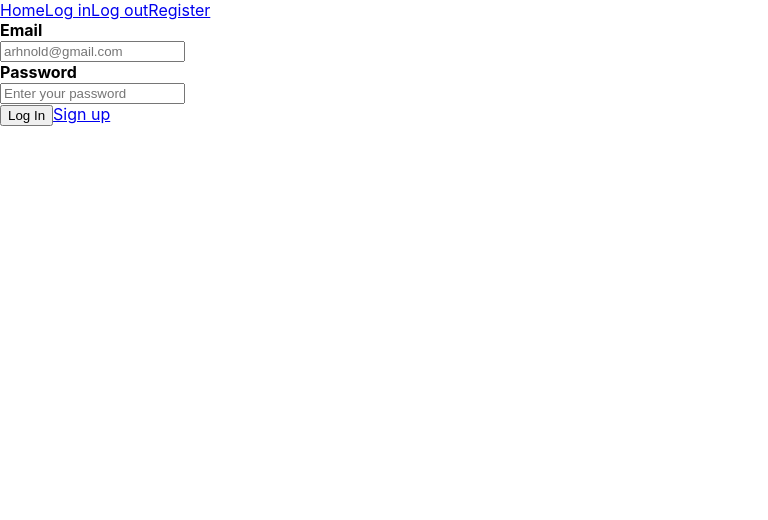
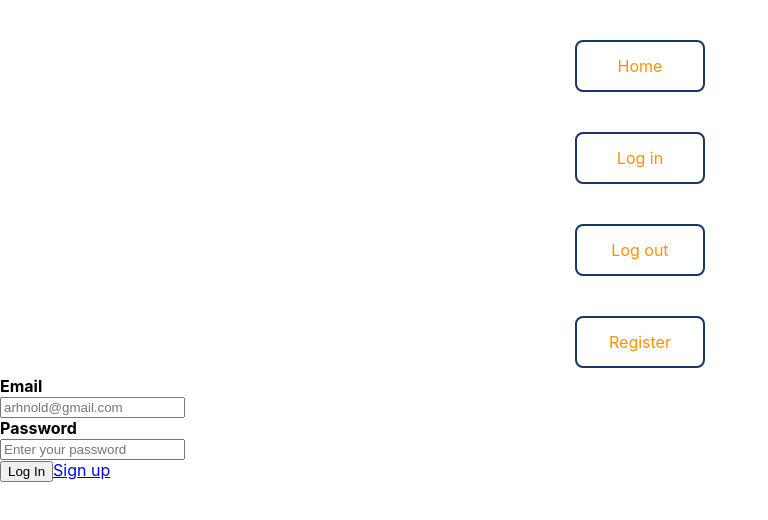
Before and after one commit to Enjoy3325/goit-react-hw-08-phonebook, a React (Create React App) app: page /goit-react-hw-08-phonebook/login in a window 1280 px wide. Shown: the top 520 px of the page, without its empty margins (0-768 px from the left). Built offline with nearby package versions, Linux system fonts and the light colour scheme.

Commit message:
logic fix, done

```diff
--- a/package.json
+++ b/package.json
@@ -4,6 +4,7 @@
   "private": true,
   "homepage": "https://Enjoy3325.github.io/goit-react-hw-08-phonebook/",
   "dependencies": {
+    "@chakra-ui/input": "^2.0.14",
     "@redux-devtools/extension": "^3.2.3",
     "@reduxjs/toolkit": "^1.9.1",
     "@testing-library/jest-dom": "^5.16.3",
--- a/src/components/App/App.jsx
+++ b/src/components/App/App.jsx
@@ -17,7 +17,7 @@ export const App = () => {
     if (selectorToken && !selectorName) {
       dispatch(currentUser());
     }
-  }, []);
+  }, [dispatch, selectorToken, selectorName]);
 
   return (
     <Routes>
--- a/src/components/AuthNav/AuthNav.jsx
+++ b/src/components/AuthNav/AuthNav.jsx
@@ -1,10 +1,10 @@
 import { NavLink } from 'react-router-dom';
-
+import { WrapperAuth } from './AuthNav.styled';
 export const AuthNav = () => {
   return (
-    <div>
+    <WrapperAuth>
       <NavLink to="/register">Register</NavLink>
       <NavLink to="/login">Log In</NavLink>
-    </div>
+    </WrapperAuth>
   );
 };
--- /dev/null
+++ b/src/components/AuthNav/AuthNav.styled.js
@@ -0,0 +1,5 @@
+import styled from 'styled-components';
+
+export const WrapperAuth = styled.div`
+  display: flex;
+`;
--- a/src/components/Header/Header.jsx
+++ b/src/components/Header/Header.jsx
@@ -1,6 +1,7 @@
 import { useDispatch } from 'react-redux';
-import { NavLink } from 'react-router-dom';
+import { LinkHeader } from './Header.styled';
 import { logoutUser } from 'redux/auth/authOperations';
+import { WrapperHeader } from './Header.styled';
 
 export const Header = () => {
   const dispatch = useDispatch();
@@ -8,18 +9,18 @@ export const Header = () => {
     dispatch(logoutUser());
   };
   return (
-    <div>
+    <WrapperHeader>
       <nav>
-        <NavLink to="/" end="true">
+        <LinkHeader to="/" end="true">
           Home
-        </NavLink>
-        <NavLink to="/login">Log in</NavLink>
-        <NavLink onClick={hendleLogout} to="/login">
+        </LinkHeader>
+        <LinkHeader to="/login">Log in</LinkHeader>
+        <LinkHeader onClick={hendleLogout} to="/login">
           Log out
-        </NavLink>
+        </LinkHeader>
 
-        <NavLink to="/register">Register</NavLink>
+        <LinkHeader to="/register">Register</LinkHeader>
       </nav>
-    </div>
+    </WrapperHeader>
   );
 };
--- /dev/null
+++ b/src/components/Header/Header.styled.js
@@ -0,0 +1,40 @@
+import styled from 'styled-components';
+import { NavLink } from 'react-router-dom';
+
+export const WrapperHeader = styled.div`
+  display: flex;
+  flex-direction: row;
+  width: 100%;
+  justify-content: space-around;
+  align-items: center;
+
+  /* margin-right: -0.25em;
+  gap: 20px; */
+`;
+export const LinkHeader = styled(NavLink)`
+  display: flex;
+  text-align: center;
+  font: inherit;
+  line-height: 1;
+  max-width: 150px;
+
+  justify-content: center;
+  margin: 0.5em;
+  margin-top: 40px;
+  padding: 1em 2em;
+  background: none;
+  border: 2px solid;
+  border-radius: 8px;
+  border-color: #183666;
+  color: #ff9000;
+  transition: 0.25s;
+  text-decoration: none;
+  cursor: pointer;
+  :hover,
+  :focus {
+    box-shadow: 0 0.5em 0.5em -0.4em, #ffa260;
+    transform: translateY(-0.25em);
+    border-color: #ffa260;
+    color: #44ff82;
+  }
+`;
--- a/src/components/Input/Input.jsx
+++ b/src/components/Input/Input.jsx
@@ -84,7 +84,7 @@ export const Input = ({
             value={value}
             onChange={onChange}
           />
-          {/* <span onChange={{ handlePassInput }}></span> */}
+          {/* <span onChange={{ togglePassInput }}></span> */}
           {/* <span className={`ripple ${ripple}`}></span> */}
         </div>
         <div className="pass-strength">
--- a/src/components/RegisterForm/RegisterForm.jsx
+++ b/src/components/RegisterForm/RegisterForm.jsx
@@ -26,7 +26,7 @@ export const RegisterForm = () => {
       email,
       password,
     };
-
+    console.log('registerData :>> ', registerData);
     dispatch(registerUser(registerData));
     reset();
   };
--- a/src/pages/Contacts/Contacts.jsx
+++ b/src/pages/Contacts/Contacts.jsx
@@ -8,7 +8,7 @@ import { fetchContacts } from '../../redux/contacts/contactsOperations';
 import { ButtonBack } from 'components/ButtonBack/ButtonBack';
 import { useEffect } from 'react';
 export const Contacts = () => {
-  const { error, status, items } = useSelector(state => state.contacts);
+  const { error, status } = useSelector(state => state.contacts);
   const dispatch = useDispatch();
 
   useEffect(() => {
--- a/src/pages/Register/Register.jsx
+++ b/src/pages/Register/Register.jsx
@@ -1,12 +1,8 @@
 import { RegisterForm } from 'components/RegisterForm/RegisterForm';
-import { Helmet } from 'react-helmet-async';
 
 export const Register = () => {
   return (
     <div>
-      <Helmet>
-        <title>Registration</title>
-      </Helmet>
       <RegisterForm />
     </div>
   );
```
Also changed, not shown: 1 other file (tests, documents, lock files or other folders).
